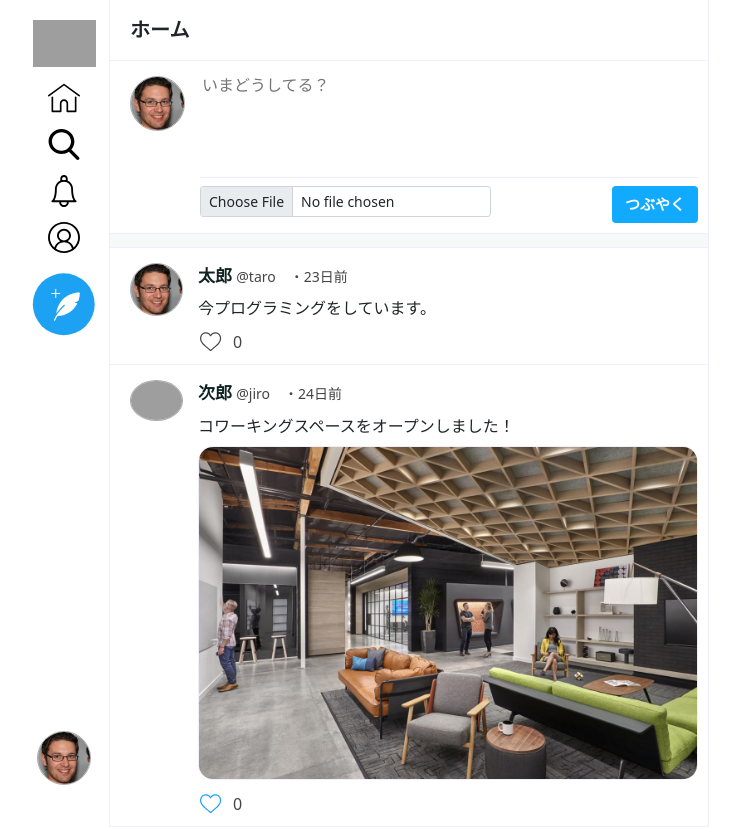
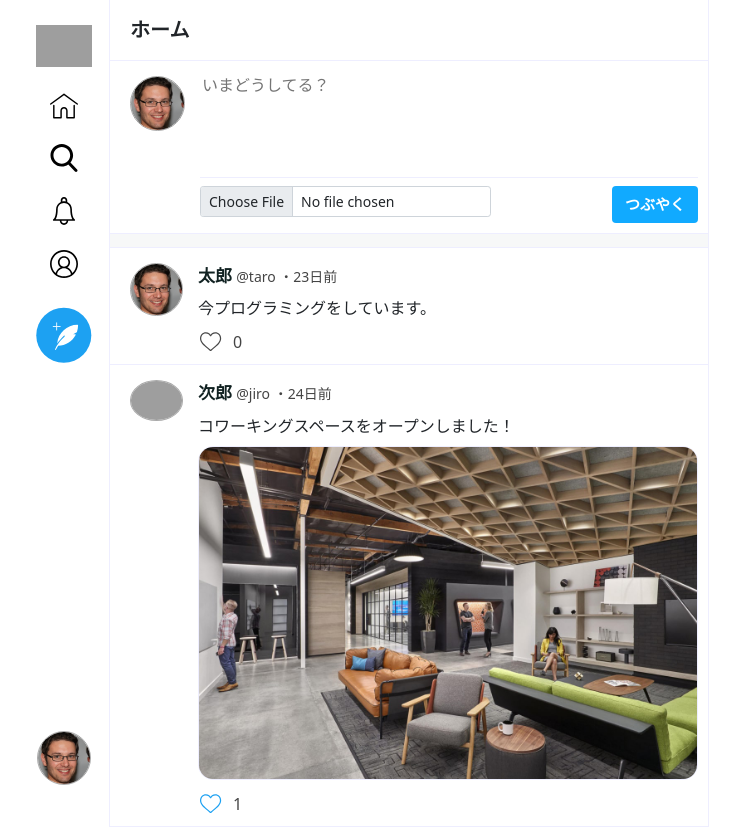
Before and after one commit to haru034/TwitterClone, a PHP site: page /home.php in a window 1280 px wide. Shown: the whole page, without its empty margins (276-1016 px from the left). Run offline with PHP 8.4, Linux system fonts and the light colour scheme; grey boxes are pictures that could not be loaded.

Commit message:
CSSとPHPを更新

```diff
--- a/Views/css/style.css
+++ b/Views/css/style.css
@@ -98,7 +98,7 @@ a {
     }
 
     .side .side-inner img.post-tweet {
-        width: 100%
+        width: 100%;
     }
 
     .side .side-inner .my-icon img {
--- a/Views/home.php
+++ b/Views/home.php
@@ -1,15 +1,25 @@
+<?php
+//エラー表示あり
+ini_set('display_errors', 1);
+//日本時間にする
+date_default_timezone_set('Asia/Tokyo');
+//URL/ディレクトリ設定
+define('HOME_URL', '/TwitterClone01/Views/home.php');
+?>
 <!DOCTYPE html>
 <html lang="ja">
 
 <head>
     <meta charset="UTF-8">
     <meta http-equiv="X-UA-Compatible" content="IE=edge">
-    <meta name="discription=" content="ホーム画面">
-    <link rel="icon" href="View/img/icon-picture-twitterblue.svg">
     <meta name="viewport" content="width=device-width, initial-scale=1.0">
+    <meta name="description" content="ホーム画面です">
+    <link rel="icon" href="/TwitterClone/Views/img/logo-twitterblue.svg">
+    <!-- Bootstrap CSS -->
     <link href="https://cdn.jsdelivr.net/npm/bootstrap@5.0.0-beta1/dist/css/bootstrap.min.css" rel="stylesheet" integrity="sha384-giJF6kkoqNQ00vy+HMDP7azOuL0xtbfIcaT9wjKHr8RbDVddVHyTfAAsrekwKmP1" crossorigin="anonymous">
-    <link href="css/style.css" rel="stylesheet">
-    <title>ホーム画面 Twitter Clone</title>
+    <link href="/TwitterClone/Views/css/style.css" rel="stylesheet">
+
+    <title>ホーム画面 / Twitterクローン</title>
 </head>
 
 <body class="home">
@@ -17,13 +27,13 @@
         <div class="side">
             <div class="side-inner">
                 <ul class="nav flex-column">
-                    <li class="nav-item"><a href="home.php" class="navi-link"><img src="img/logo-twitterblue.svg" alt="" class="icon"></a></li>
-                    <li class="nav-item"><a href="home.php" class="navi-link"><img src="img/icon-home.svg" alt=""></a></li>
-                    <li class="nav-item"><a href="search.php" class="navi-link"><img src="img/icon-search.svg" alt=""></a></li>
-                    <li class="nav-item"><a href="notification.php" class="navi-link"><img src="img/icon-notification.svg" alt=""></a></li>
-                    <li class="nav-item"><a href="profile.php" class="navi-link"><img src="img/icon-profile.svg" alt=""></a></li>
-                    <li class="nav-item"><a href="post.php" class="navi-link"><img src="img/icon-post-tweet-twitterblue.svg" alt="" class="post-tweet"></a></li>
-                    <li class="nav-item my-icon"><img src="img_uploaded/user/sample-person.jpg" alt=""></li>
+                    <li class="nav-item"><a href="home.php" class="nav-link"><img src="/TwitterClone/Views/img/logo-twitterblue.svg" alt="" class="icon"></a></li>
+                    <li class="nav-item"><a href="home.php" class="nav-link"><img src="/TwitterClone/Views/img/icon-home.svg" alt=""></a></li>
+                    <li class="nav-item"><a href="search.php" class="nav-link"><img src="/TwitterClone/Views/img/icon-search.svg" alt=""></a></li>
+                    <li class="nav-item"><a href="notification.php" class="nav-link"><img src="/TwitterClone/Views/img/icon-notification.svg" alt=""></a></li>
+                    <li class="nav-item"><a href="profile.php" class="nav-link"><img src="/TwitterClone/Views/img/icon-profile.svg" alt=""></a></li>
+                    <li class="nav-item"><a href="post.php" class="nav-link"><img src="/TwitterClone/Views/img/icon-post-tweet-twitterblue.svg" alt="" class="post-tweet"></a></li>
+                    <li class="nav-item my-icon"><img src="/TwitterClone/Views/img_uploaded/user/sample-person.jpg" alt=""></li>
                 </ul>
             </div>
         </div>
@@ -33,7 +43,7 @@
             </div>
             <div class="tweet-post">
                 <div class="my-icon">
-                    <img src="./img_uploaded/user/sample-person.jpg" alt="">
+                    <img src="/TwitterClone/Views/img_uploaded/user/sample-person.jpg" alt="">
                 </div>
                 <div class="input-area">
                     <form action="post.php" method="post" enctype="multipart/form-data">
@@ -47,60 +57,58 @@
                     </form>
                 </div>
             </div>
+
             <div class="ditch"></div>
 
             <div class="tweet-list">
                 <div class="tweet">
                     <div class="user">
                         <a href="profile.php?user_id=1">
-                            <img src="./img_uploaded/user/sample-person.jpg" alt="">
+                            <img src="/TwitterClone/Views/img_uploaded/user/sample-person.jpg" alt="">
                         </a>
                     </div>
                     <div class="content">
                         <div class="name">
                             <a href="profile.php?user_id=1">
                                 <span class="nickname">太郎</span>
-                                <span class="user-name">@taro　・23日前</span>
+                                <span class="user-name">@taro ・23日前</span>
                             </a>
                         </div>
                         <p>今プログラミングをしています。</p>
                         <div class="icon-list">
                             <div class="like">
-                                <img src="\twitter-clone\Views\img\icon-heart.svg" alt="">
+                                <img src="/TwitterClone/Views/img/icon-heart.svg" alt="">
                             </div>
                             <div class="like-count">0</div>
                         </div>
                     </div>
                 </div>
 
-
                 <div class="tweet">
                     <div class="user">
                         <a href="profile.php?user_id=2">
-                            <img src="\twitter-clone\Views\img\icon-default-user.svg" alt="">
+                            <img src="/TwitterClone/Views/img/icon-default-user.svg" alt="">
                         </a>
                     </div>
                     <div class="content">
                         <div class="name">
-                            <a href="profile.php?user_id=1">
+                            <a href="profile.php?user_id=2">
                                 <span class="nickname">次郎</span>
-                                <span class="user-name">@jiro　・24日前</span>
+                                <span class="user-name">@jiro ・24日前</span>
                             </a>
                         </div>
                         <p>コワーキングスペースをオープンしました！</p>
-                        <img src="\twitter-clone\Views\img_uploaded\tweet\sample-post.jpg" alt="" class="post-image">
+                        <img src="/TwitterClone/Views/img_uploaded/tweet/sample-post.jpg" alt="" class="post-image">
                         <div class="icon-list">
                             <div class="like">
-                                <img src="\twitter-clone\Views\img\icon-heart-twitterblue.svg" alt="">
+                                <img src="/TwitterClone/Views/img/icon-heart-twitterblue.svg" alt="">
                             </div>
-                            <div class="like-count">0</div>
+                            <div class="like-count">1</div>
                         </div>
                     </div>
                 </div>
-
             </div>
         </div>
     </div>
-    <script src="https://cdn.jsdelivr.net/npm/bootstrap@5.0.0-beta1/dist/js/bootstrap.bundle.min.js" integrity="sha384-ygbV9kiqUc6oa4msXn9868pTtWMgiQaeYH7/t7LECLbyPA2x65Kgf80OJFdroafW" crossorigin="anonymous"></script>
 </body>
 </html>
```
